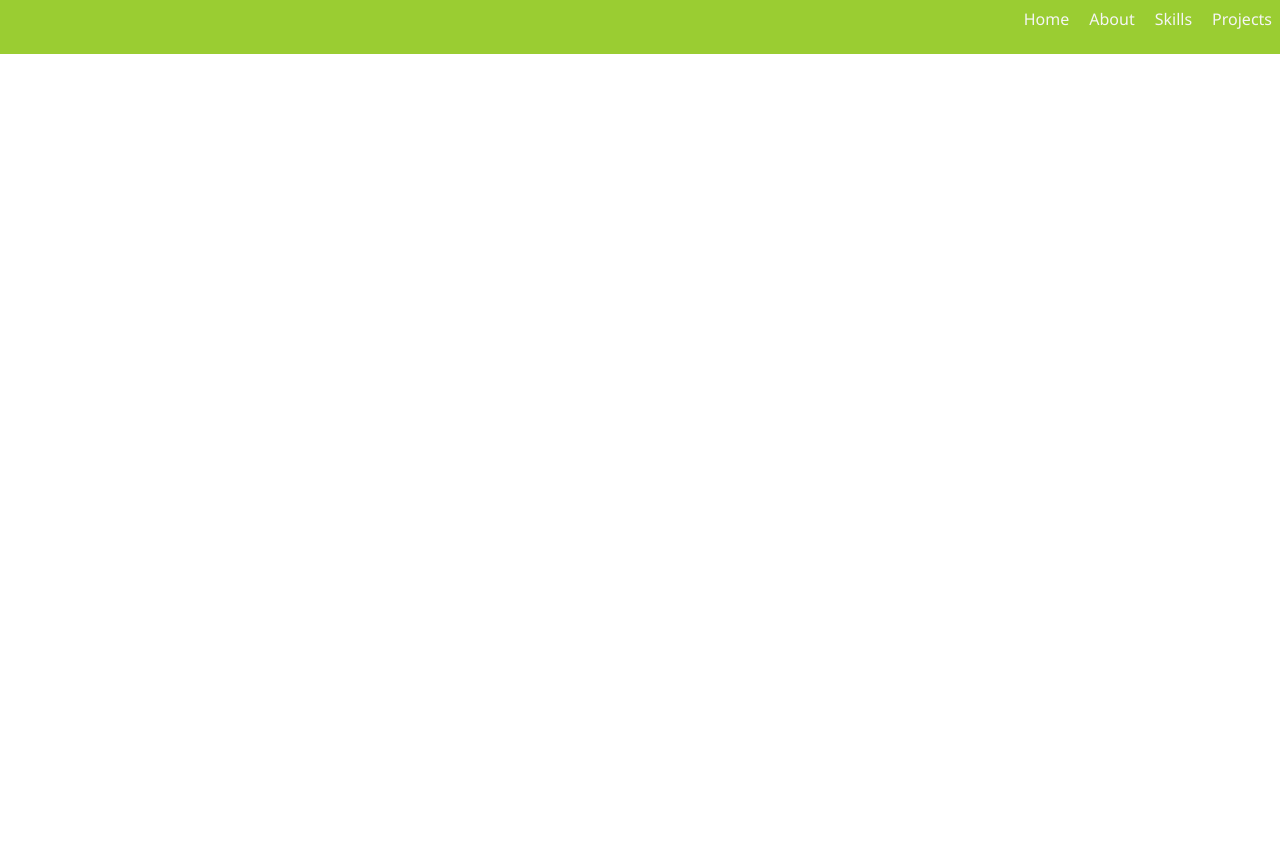
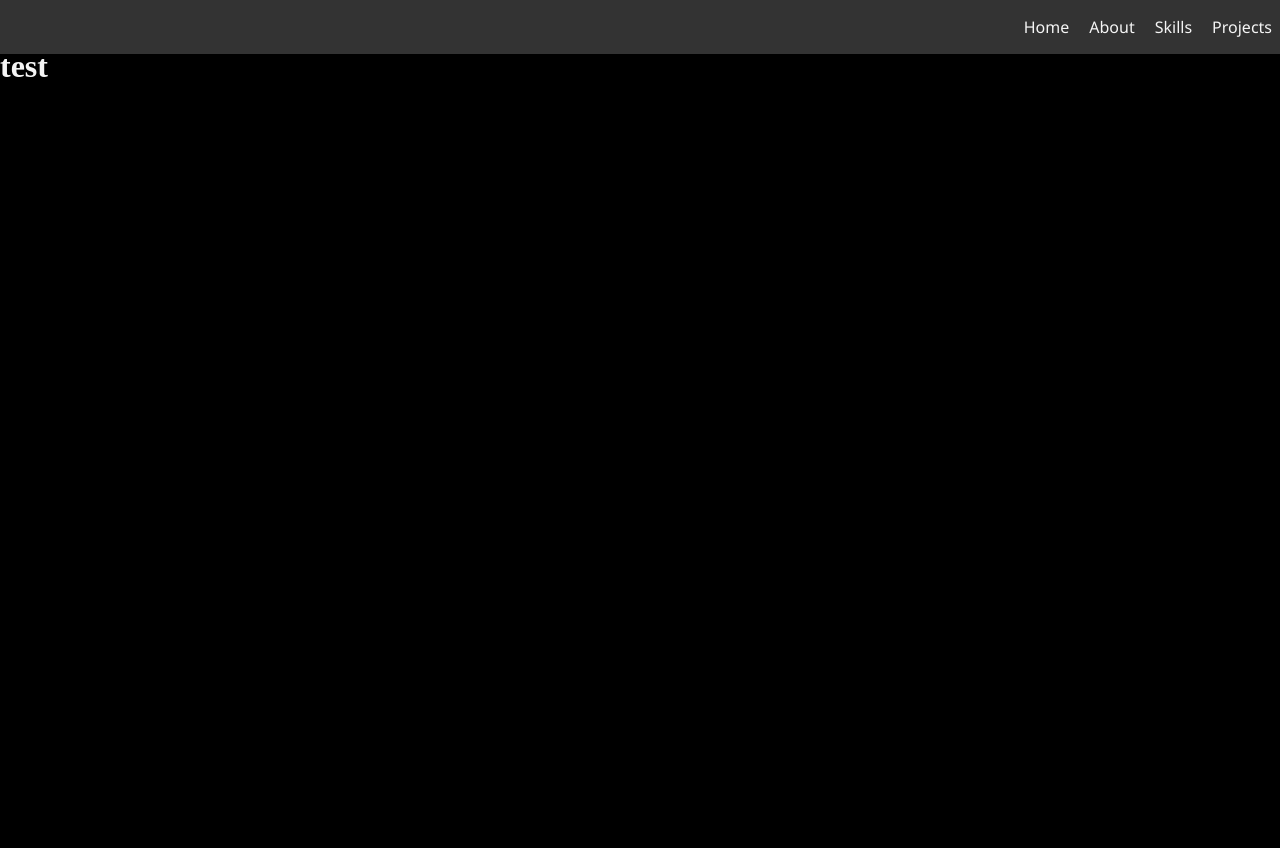
Before and after one commit to cagan-elden/portfolio-website, a Flask app: page / in a window 1280 px wide. Before the commit the page ends 54 px from the top, so only its background shows below. Run offline with Flask 3, Linux system fonts and the light colour scheme.

Commit message:
CSS done for banner

```diff
--- a/static/css/style.css
+++ b/static/css/style.css
@@ -1,28 +1,39 @@
-body {
+html,body {
     padding: 0;
     margin: 0;
 }
 
 /* banner css */
 .banner {
-    margin-top: -1em;
-    background-color: yellowgreen;
+    background-color: #333;
     position:fixed;
     width: 100%;
+    top: 0;
+    z-index: 1000;
 }
 .banner .right {
     float: right;
 }
 .banner .right ul li{
     display: inline-block;
-    margin: 0.5em;
+    margin: 0em 0.5em;
 }
 .banner .right ul li a{
     color: whitesmoke;
     font-family: 'Segoe UI', Tahoma, Geneva, Verdana, sans-serif;
     text-decoration: none;
-    transition: text-decoration 10s;
+    transition: text-shadow 0.3s ease;
 }
 .banner .right ul li a:hover {
-    text-decoration: underline;
+    text-shadow: 0px 0px 5px #ddd;
 }
+
+/* content css */
+.content {
+    margin-top: 3em;
+    background-color: #000;
+    height: 100vh;
+}
+.content h1{
+    color: whitesmoke;
+}
--- a/templates/index.html
+++ b/templates/index.html
@@ -18,5 +18,9 @@
             </ul>
         </div>
     </div>
+
+    <div class="content">
+        <h1>test</h1>
+    </div>
 </body>
 </html>
```
